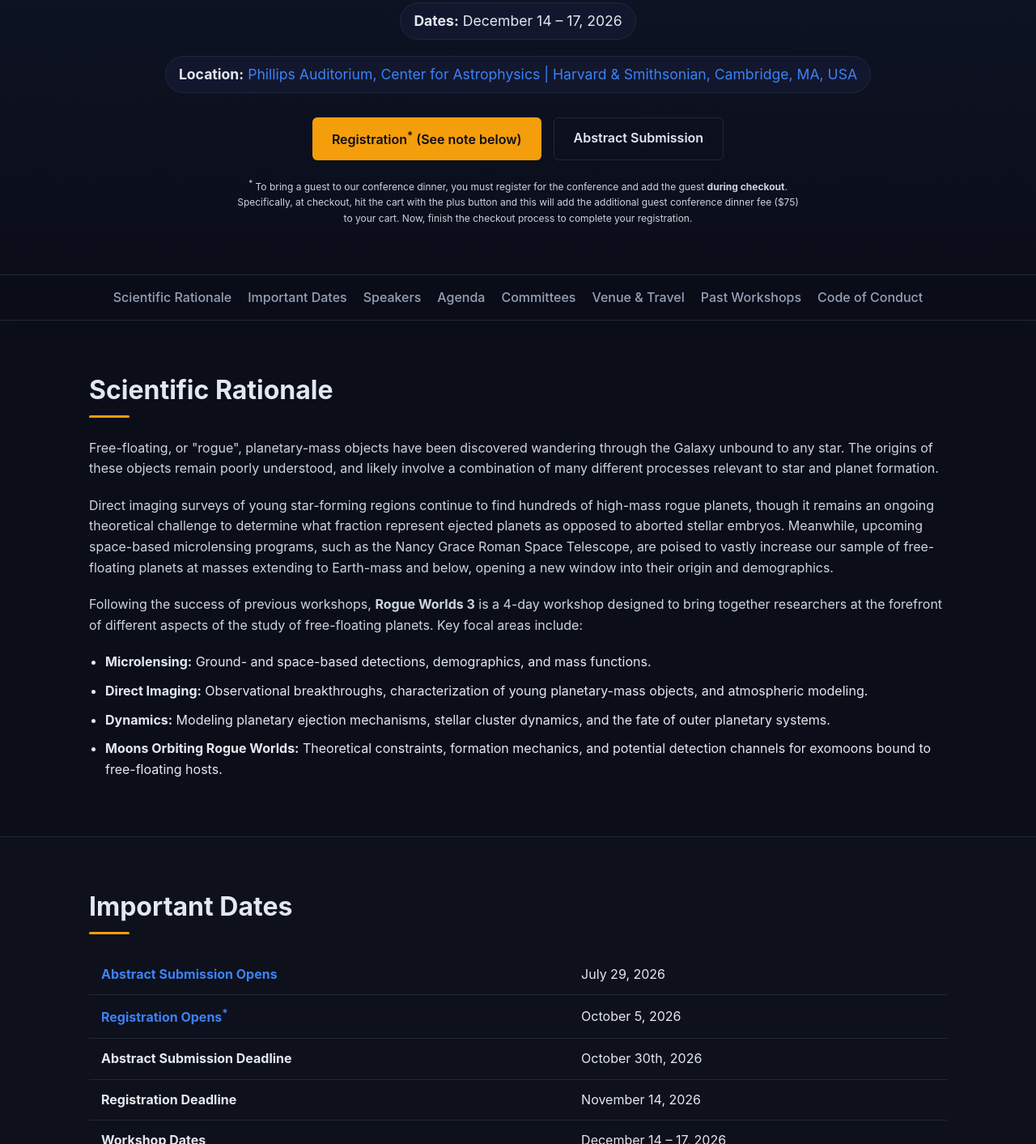
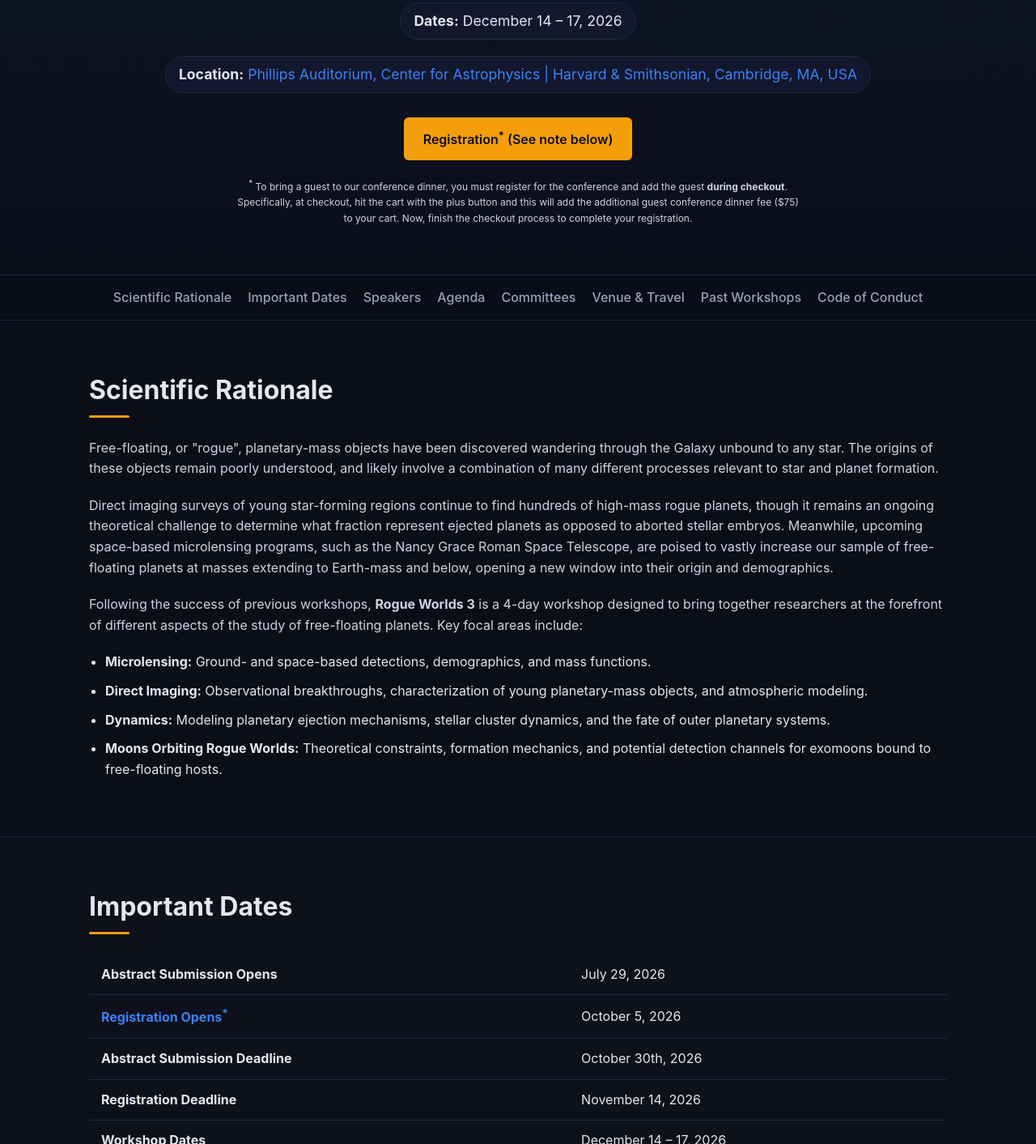
Before and after one commit to rogueworldsconference/rogueworldsconference.github.io, a plain HTML site: page index.html in a window 1280 px wide. Shown: the part 217-1630 px from the top of the page at 81% size. Drawn offline with Linux system fonts and the light colour scheme.

Commit message:
Remove link to submit abstracts

```diff
--- a/index.html
+++ b/index.html
@@ -524,7 +524,7 @@
 
             <div class="cta-group">
                 <a href="https://secure.touchnet.net:443/C20832_ustores/web/product_detail.jsp?PRODUCTID=8336&FROMQRCODE=true&SINGLESTORE=true" class="btn btn-primary">Registration<sup>*</sup> (See note below) </a>
-                <a href="https://docs.google.com/forms/d/e/1FAIpQLSeaJsy4wJ3RSj7ohWQ1jDAZktR8bLDMMk8cy2u5ona4etmENA/viewform?usp=publish-editor" class="btn btn-secondary">Abstract Submission</a>
+                <!-- <a href="#" class="btn btn-secondary" disabled>Abstract Submission is Closed.</a> -->
             </div>
 
             <p class="footnote_header">
@@ -574,7 +574,7 @@
                 <table>
                     <tbody>
                         <tr>
-                            <td><a href="https://docs.google.com/forms/d/e/1FAIpQLSeaJsy4wJ3RSj7ohWQ1jDAZktR8bLDMMk8cy2u5ona4etmENA/viewform?usp=publish-editor"><strong>Abstract Submission Opens</strong></a></td>
+                            <td><strong>Abstract Submission Opens</strong></td>
                             <td>July 29, 2026</td>
                         </tr>
                         <tr>
```
